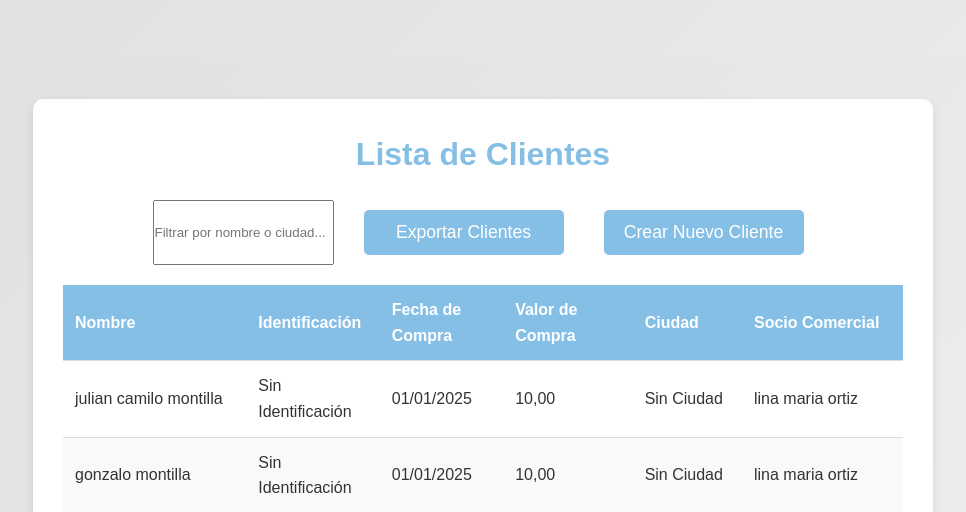
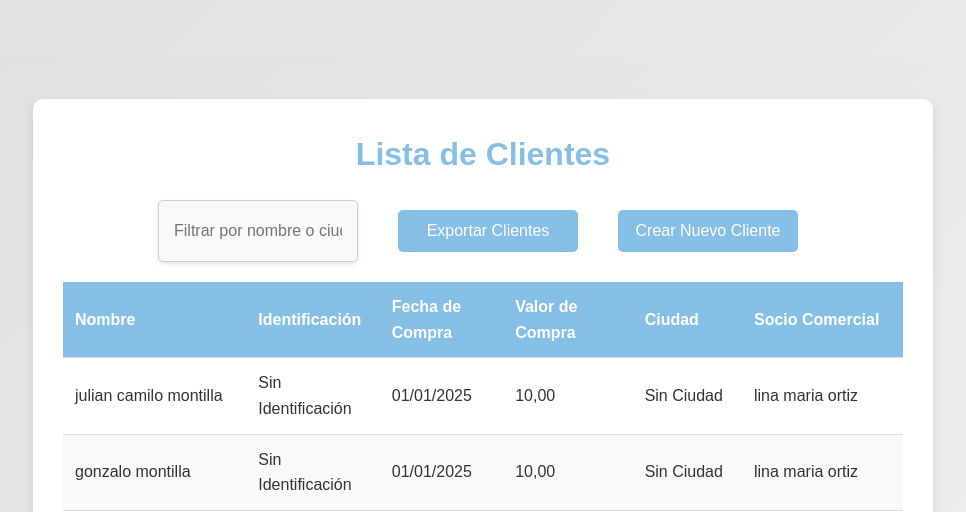
Before and after one commit to Gonzalo-Montilla/ProyectoDisensa, a Django app: page /clients/ in a window 1280 px wide. Shown: the part 161-673 px from the top of the page, without its empty margins (157-1123 px from the left). Run offline with Django 5.2, Linux system fonts and the light colour scheme; a user stored in the database is signed in; data comes from the database, SQL or seed files in the repository; both versions use the stored data as it was after the commit.

Commit message:
stilos de filtro en clientes y socios

```diff
--- a/businessapp/static/css/style.css
+++ b/businessapp/static/css/style.css
@@ -34,13 +34,12 @@ body {
     transition: transform 0.3s ease; /* Añade una transición suave */
 }
 
-
 .navbar a {
     color: white;
     text-decoration: none;
     margin-right: 1.5rem;
     font-weight: bold;
-    font-size: 1 rem;
+    font-size: 1rem;
 }
 
 .navbar a:hover {
@@ -179,6 +178,7 @@ li {
     margin: 5px 0;
     border-radius: 5px;
 }
+
 .export-button {
     display: inline-block;
     padding: 10px 20px;
@@ -240,17 +240,18 @@ li {
     background-color: #fff; /* Cambio sutil al pasar el ratón */
 }
 
-
 .submit-button {
-    width: 200px;
+    width: 200px; /* Ancho fijo para consistencia */
     padding: 12px;
     background-color: #85bfe6;
     color: white;
     border: none;
-    border-radius: 4px;
+    border-radius: 5px;
     cursor: pointer;
     font-size: 1rem;
     margin: 10px;
+    display: inline-block; /* Asegura alineación correcta */
+    text-align: center;
 }
 
 .submit-button:hover {
@@ -315,8 +316,8 @@ li {
     width: 180px;
     text-align: center;
     transition: transform 0.3s ease, box-shadow 0.3s ease;
+}
 
-}
 .summary-card:hover {
     transform: translateY(-5px); /* Efecto de elevación al pasar el mouse */
     box-shadow: 0 4px 10px rgba(0, 0, 0, 0.2); /* Sombra más pronunciada */
@@ -388,7 +389,6 @@ li {
 .success-message a {
     color: #fff;
     text-decoration: underline;
-
 }
 
 @keyframes fadeIn {
@@ -448,23 +448,21 @@ li {
     justify-content: center; /* Centra los botones */
     gap: 20px; /* Espacio entre botones */
     flex-wrap: wrap; /* Permite que los botones se ajusten en pantallas más pequeñas */
-
-}
-
-.submit-button,
-.back-button {
-    padding: 12px 20px; /* Más ancho para los botones */
-    font-size: 1.1em; /* Fuente más grande */
-    font-family: 'Arial', sans-serif;
-    border-radius: 5px;
-    cursor: pointer;
-    transition: background-color 0.3s;
 }
 
 .submit-button {
+    width: 180px; /* Ancho fijo para consistencia */
+    padding: 12px;
     background-color: #85bfe6;
     color: white;
     border: none;
+    border-radius: 5px;
+    cursor: pointer;
+    font-size: 1rem;
+    margin: 10px;
+    display: inline-block; /* Asegura alineación correcta */
+    text-align: center;
+    transition: background-color 0.3s; /* Transición para hover */
 }
 
 .submit-button:hover {
@@ -472,14 +470,68 @@ li {
 }
 
 .back-button {
+    display: inline-block;
+    padding: 10px 20px;
     background-color: #f44336;
     color: white;
-    border: none;
     text-decoration: none;
-    display: inline-block;
-    text-align: center;
+    border-radius: 4px;
+    margin-top: 10px;
 }
 
 .back-button:hover {
     background-color: #da190b;
 }
+
+#filterInput {
+    padding: 10px 15px;
+    border: 1px solid #ccc;
+    border-radius: 5px;
+    font-size: 1em;
+    font-family: 'Arial', sans-serif;
+    background-color: #f9f9f9 !important; /* Forzamos el fondo */
+    box-shadow: 0 2px 4px rgba(0, 0, 0, 0.1) !important; /* Forzamos la sombra */
+    transition: border-color 0.3s, box-shadow 0.3s;
+    width: 200px; /* Ancho fijo para consistencia */
+    margin-right: 10px;
+    display: inline-block; /* Asegura que se comporte como elemento en línea */
+}
+
+/* Aseguramos que el foco y hover se apliquen correctamente */
+#filterInput:focus {
+    border-color: #85bfe6;
+    outline: none;
+    box-shadow: 0 0 5px rgba(133, 191, 230, 0.5) !important; /* Forzamos el foco */
+}
+
+#filterInput:hover {
+    background-color: #fff !important; /* Forzamos el hover */
+}
+
+/* Regla más específica para evitar conflictos */
+.client-list-container #filterInput,
+.partner-list-container #filterInput {
+    padding: 10px 15px;
+    border: 1px solid #ccc;
+    border-radius: 5px;
+    font-size: 1em;
+    font-family: 'Arial', sans-serif;
+    background-color: #f9f9f9 !important; /* Forzamos el fondo */
+    box-shadow: 0 2px 4px rgba(0, 0, 0, 0.1) !important; /* Forzamos la sombra */
+    transition: border-color 0.3s, box-shadow 0.3s;
+    width: 200px;
+    margin-right: 10px;
+    display: inline-block;
+}
+
+.client-list-container #filterInput:focus,
+.partner-list-container #filterInput:focus {
+    border-color: #85bfe6;
+    outline: none;
+    box-shadow: 0 0 5px rgba(133, 191, 230, 0.5) !important; /* Forzamos el foco */
+}
+
+.client-list-container #filterInput:hover,
+.partner-list-container #filterInput:hover {
+    background-color: #fff !important; /* Forzamos el hover */
+}
--- a/businessapp/templates/businessapp/client_list.html
+++ b/businessapp/templates/businessapp/client_list.html
@@ -6,7 +6,7 @@
         <div class="card">
             <h2>Lista de Clientes</h2>
             <div class="button-group">
-                <input type="text" id="filterInput" placeholder="Filtrar por nombre o ciudad..." onkeyup="filterClients()">
+                <input type="text" id="filterInput" placeholder="Filtrar por nombre o ciudad" onkeyup="filterClients()">
                 <button class="submit-button" onclick="window.location.href='{% url 'export_clients' %}'">Exportar Clientes</button>
                 <button class="submit-button" onclick="window.location.href='{% url 'create_client' %}'">Crear Nuevo Cliente</button>
             </div>
@@ -49,10 +49,12 @@
             for (let i = 1; i < tr.length; i++) {
                 let tdName = tr[i].getElementsByTagName("td")[0];
                 let tdCity = tr[i].getElementsByTagName("td")[4];
-                    if (tdName && tdCity) {
+                let tdId = tr[i].getElementsByTagName("td")[1]; // Nueva variable para Identificación
+                if (tdName && tdCity && tdId) { // Verificamos que todos existan
                     let textName = tdName.textContent ? tdName.textContent.toLowerCase() : "";
                     let textCity = tdCity.textContent ? tdCity.textContent.toLowerCase() : "";
-                    tr[i].style.display = (textName.indexOf(input) > -1 || textCity.indexOf(input) > -1) ? "" : "none";
+                    let textId = tdId.textContent ? tdId.textContent.toLowerCase() : ""; // Texto de la cédula
+                    tr[i].style.display = (textName.indexOf(input) > -1 || textCity.indexOf(input) > -1 || textId.indexOf(input) > -1) ? "" : "none";
                 }
             }
         }
--- a/businessapp/templates/businessapp/partner_list.html
+++ b/businessapp/templates/businessapp/partner_list.html
@@ -6,7 +6,7 @@
         <div class="card">
             <h2>Lista de Socios Comerciales</h2>
             <div class="button-group">
-                <input type="text" id="filterInput" placeholder="Filtrar por nombre o ciudad..." onkeyup="filterPartners()">
+                <input type="text" id="filterInput" placeholder="Filtrar por nombre o ciudad" onkeyup="filterPartners()">
                 <button class="submit-button" onclick="window.location.href='{% url 'export_partners' %}'">Exportar Socios</button>
                 <button class="submit-button" onclick="window.location.href='{% url 'create_partner' %}'">Crear Nuevo Socio</button>
             </div>
```
Also changed, not shown: db.sqlite3.
